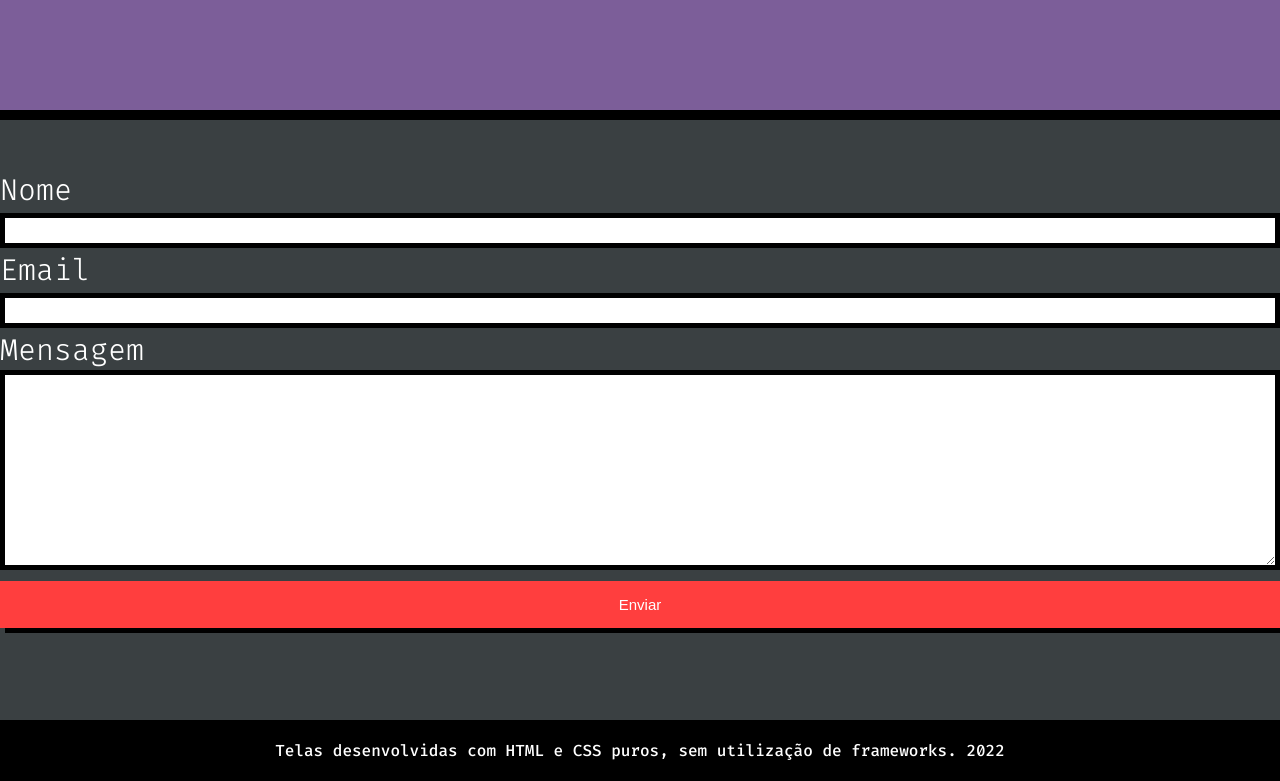
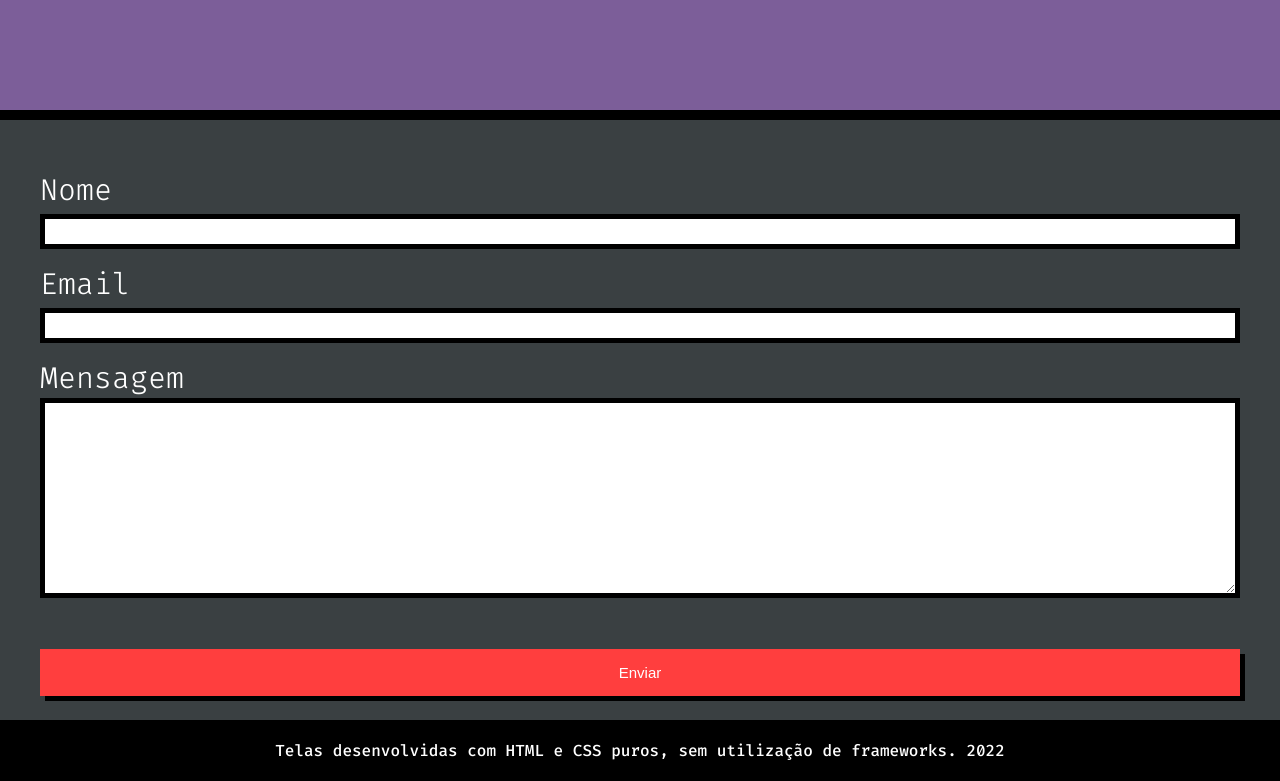
Before and after one commit to DaniloGH/Template-portfolio, a plain HTML site: page index.html in a window 1280 px wide. Shown: the part 2665-3446 px from the top of the page. Drawn offline with Linux system fonts and the light colour scheme.

Commit message:
enhancement-in-the-forms

```diff
--- a/css/components/main-button.css
+++ b/css/components/main-button.css
@@ -8,6 +8,7 @@
   font-size: 15px;
   color: #FFF;
   text-decoration: none;
+  cursor: pointer;
 }
 
 .main-button:hover{
@@ -17,3 +18,7 @@
 .main-button.-full {
   width: 100%;
 }
+
+.main-button.-full:hover {
+  transform: scale(1.02);
+}
--- /dev/null
+++ b/css/components/main-form.css
@@ -0,0 +1,11 @@
+.main-form {
+  padding: 0px 40px;
+}
+
+.main-form .main-input {
+  margin-bottom: 15px;
+}
+
+.main-form .main-input.-textarea {
+  margin-bottom: 40px;
+}
--- a/css/components/main-input.css
+++ b/css/components/main-input.css
@@ -1,7 +1,7 @@
 .main-input {
   box-sizing: border-box;
   border: 5px solid #000;
-  font-size: 30px;
+  font-size: 25px;
   width: 100%;
   height: 35px;
   padding: 0px 5px;
--- a/index.html
+++ b/index.html
@@ -33,6 +33,7 @@
     <link rel="stylesheet" href="css/components/main-footer.css">
     <link rel="stylesheet" href="css/components/main-label.css">
     <link rel="stylesheet" href="css/components/main-input.css">
+    <link rel="stylesheet" href="css/components/main-form.css">
 </head>
 
 <body>
@@ -176,7 +177,7 @@
     </section>
 
     <section class="main-section -fourth">
-        <form>
+        <form class="main-form">
             <label class="main-label" for="name">Nome</label>
             <input class="main-input" id="name" type="text">
 
```
